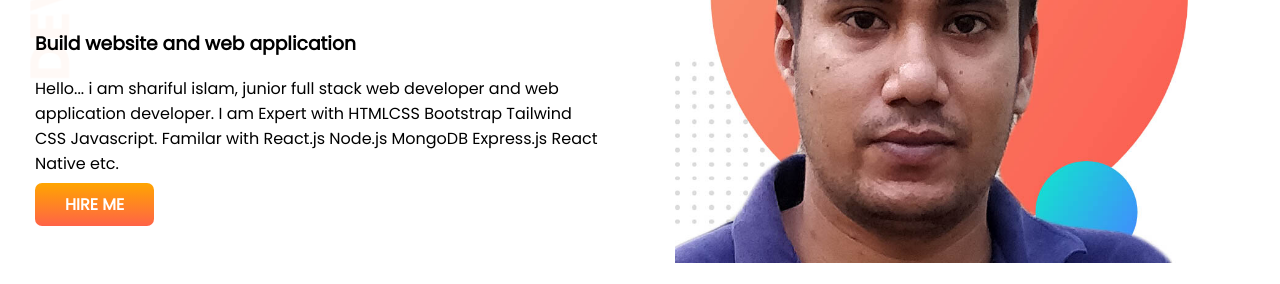
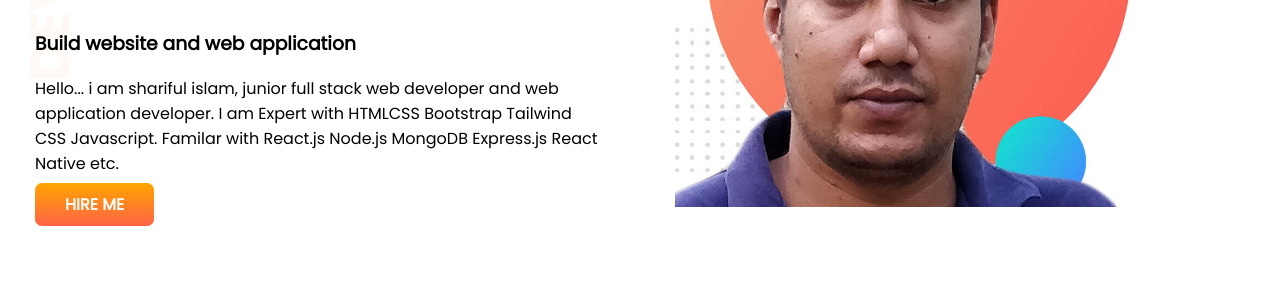
Before and after one commit to shariful0401/shariful-islam-protfolio-html-css, a plain HTML site: page index.html in a window 1280 px wide. Shown: the part 281-565 px from the top of the page. Drawn offline with Linux system fonts and the light colour scheme.

```diff
--- a/style.css
+++ b/style.css
@@ -21,7 +21,7 @@
 }
 
 .half-width img {
-  width: 90%;
+  width: 80%;
 }
 
 .link-button {
@@ -61,7 +61,6 @@
 
 }
 .experience-area{
-  height: 90%;
   background-image: url(image/exp-bg.png);
   background-repeat: no-repeat;
   background-position: left;
```
